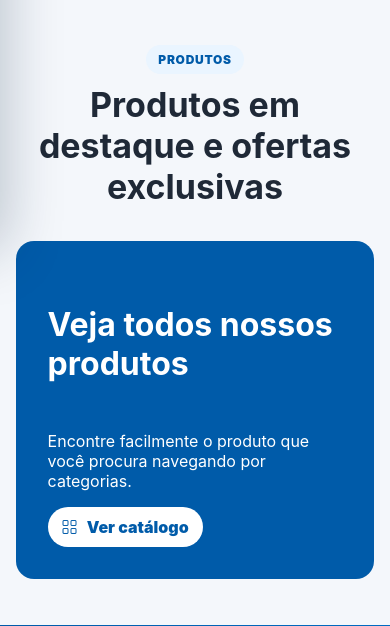
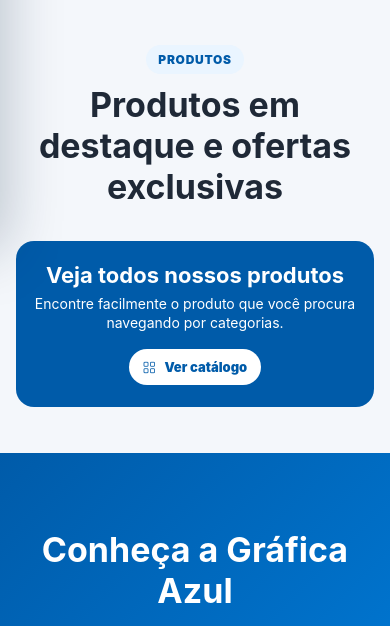
Before and after one commit to Hunter954/GraficaSima, a Flask app: page / in a window 390 px wide. Shown: the part 596-1222 px from the top of the page. Run offline with Flask 3, Linux system fonts and the light colour scheme; data that the repository does not hold is empty; some libraries are stand-ins or nearby versions.

Commit message:
Add files via upload

```diff
--- a/app/static/css/styles.css
+++ b/app/static/css/styles.css
@@ -388,3 +388,107 @@ body{
 .footer-brand img{max-height:170px!important;max-width:300px!important;width:auto;height:auto;object-fit:contain}.footer-grid>div:first-child{min-width:0}.footer-grid>div:first-child p{max-width:330px;margin-top:4px}
 @media(max-width:860px){.home-banner-section{padding:18px 0 26px}.home-carousel{height:clamp(190px,45vw,300px);border-radius:18px}.home-banner-content{left:18px;right:18px;max-width:none;padding:18px}.home-carousel-prev{left:10px}.home-carousel-next{right:10px}.home-carousel-arrow{width:38px;height:38px}.footer-brand img{max-height:135px!important;max-width:260px!important}}
 @media(max-width:520px){.home-banner-content{display:none}.home-carousel{height:210px}.home-carousel-arrow{width:34px;height:34px;font-size:18px}.home-slide-empty strong{font-size:20px}}
+
+
+/* Ajuste home mobile: produtos em destaque em 2 colunas e card final fechando a secao */
+@media(max-width:640px){
+  .home-products-grid{
+    grid-template-columns:repeat(2,minmax(0,1fr))!important;
+    gap:14px!important;
+    align-items:stretch;
+  }
+  .home-products-grid .product-card{
+    min-width:0;
+    border-radius:16px;
+  }
+  .home-products-grid .product-img{
+    height:126px!important;
+    flex:0 0 126px!important;
+  }
+  .home-products-grid .product-body{
+    padding:12px!important;
+  }
+  .home-products-grid .product-body small{
+    font-size:10px;
+    line-height:1.15;
+    display:block;
+    white-space:nowrap;
+    overflow:hidden;
+    text-overflow:ellipsis;
+  }
+  .home-products-grid .product-body h3{
+    font-size:14px;
+    line-height:1.18;
+    margin:6px 0 10px;
+    min-height:34px;
+    display:-webkit-box;
+    -webkit-line-clamp:2;
+    -webkit-box-orient:vertical;
+    overflow:hidden;
+  }
+  .home-products-grid .product-body p{
+    display:none;
+  }
+  .home-products-grid .product-actions{
+    display:flex!important;
+    flex-direction:row!important;
+    align-items:center!important;
+    gap:6px!important;
+    margin-top:auto;
+  }
+  .home-products-grid .product-actions .btn:first-child{
+    min-width:0;
+    height:34px!important;
+    padding:0 8px!important;
+    border-radius:12px!important;
+    font-size:0!important;
+    box-shadow:0 8px 16px #005ba91c;
+  }
+  .home-products-grid .product-actions .btn:first-child i{
+    display:none;
+  }
+  .home-products-grid .product-actions .btn:first-child::after{
+    content:"Ver";
+    font-size:11px;
+    line-height:1;
+    font-weight:900;
+  }
+  .home-products-grid .product-actions .btn-whatsapp{
+    width:34px!important;
+    min-width:34px!important;
+    height:34px!important;
+    flex:0 0 34px!important;
+    border-radius:12px!important;
+  }
+  .home-products-grid .see-all-card{
+    grid-column:1 / -1;
+    min-height:150px;
+    padding:22px 18px;
+    text-align:center;
+    align-items:center;
+  }
+  .home-products-grid .see-all-card h3{
+    font-size:22px;
+    line-height:1.1;
+    margin:0 0 8px;
+  }
+  .home-products-grid .see-all-card p{
+    max-width:360px;
+    margin:0 0 16px;
+    font-size:14px;
+    line-height:1.35;
+  }
+  .home-products-grid .see-all-card span{
+    width:auto;
+    font-size:13px;
+  }
+}
+
+@media(max-width:360px){
+  .home-products-grid{gap:10px!important}
+  .home-products-grid .product-img{height:112px!important;flex-basis:112px!important}
+  .home-products-grid .product-body{padding:10px!important}
+  .home-products-grid .product-body h3{font-size:13px}
+  .home-products-grid .product-actions .btn:first-child{padding:0 7px!important}
+  .home-products-grid .product-actions .btn-whatsapp{width:32px!important;min-width:32px!important;height:32px!important;flex-basis:32px!important}
+}
--- a/app/templates/public/home.html
+++ b/app/templates/public/home.html
@@ -62,7 +62,7 @@
 
 <section class="section muted">
   <div class="container section-title"><span>Produtos</span><h2>Produtos em destaque e ofertas exclusivas</h2></div>
-  <div class="container product-grid">
+  <div class="container product-grid home-products-grid">
     {% for p in featured or latest %}{% include 'public/_product_card.html' %}{% endfor %}
     <a class="see-all-card" href="{{ url_for('public.catalog') }}"><h3>Veja todos nossos produtos</h3><p>Encontre facilmente o produto que você procura navegando por categorias.</p><span><i class="bi bi-grid"></i> Ver catálogo</span></a>
   </div>
```
